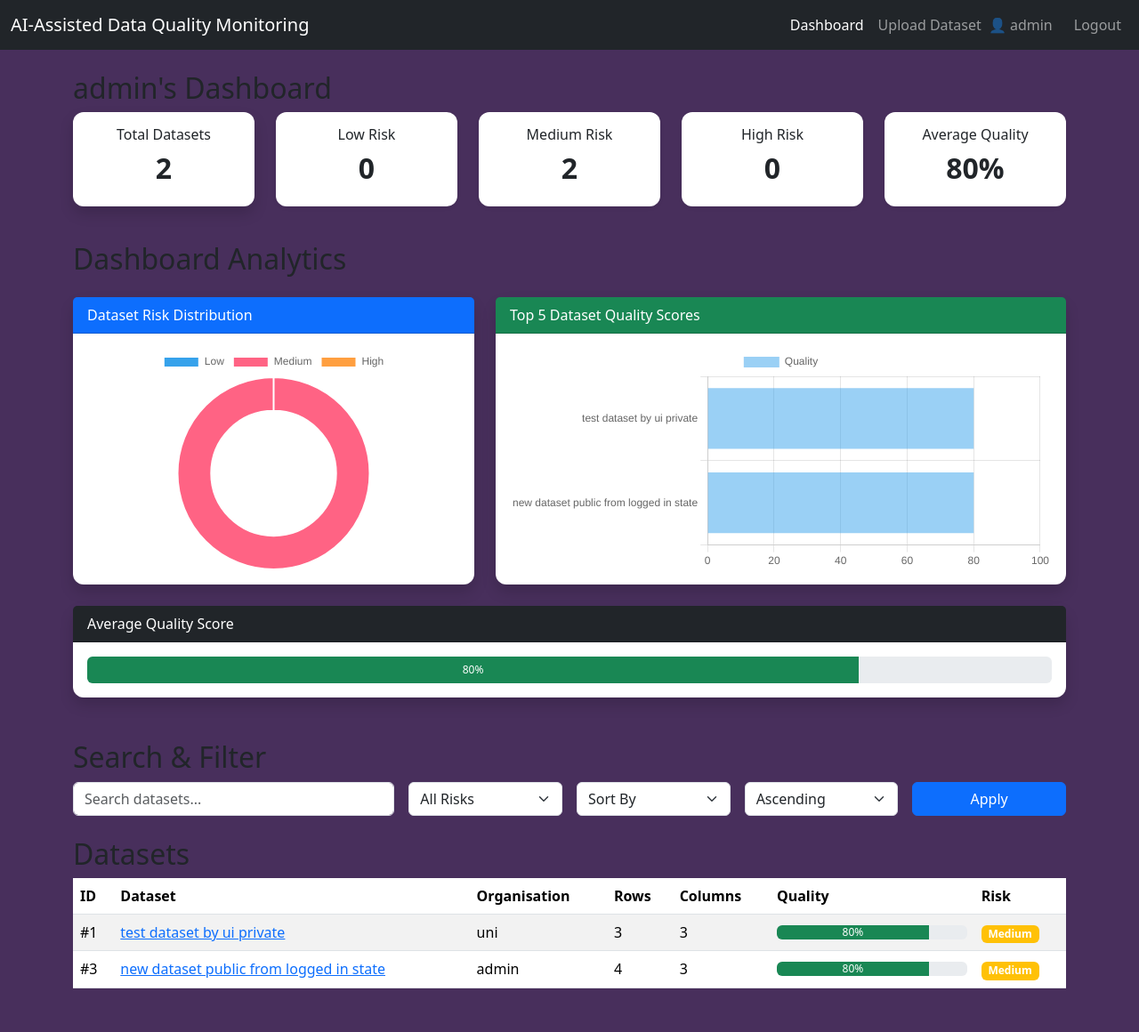
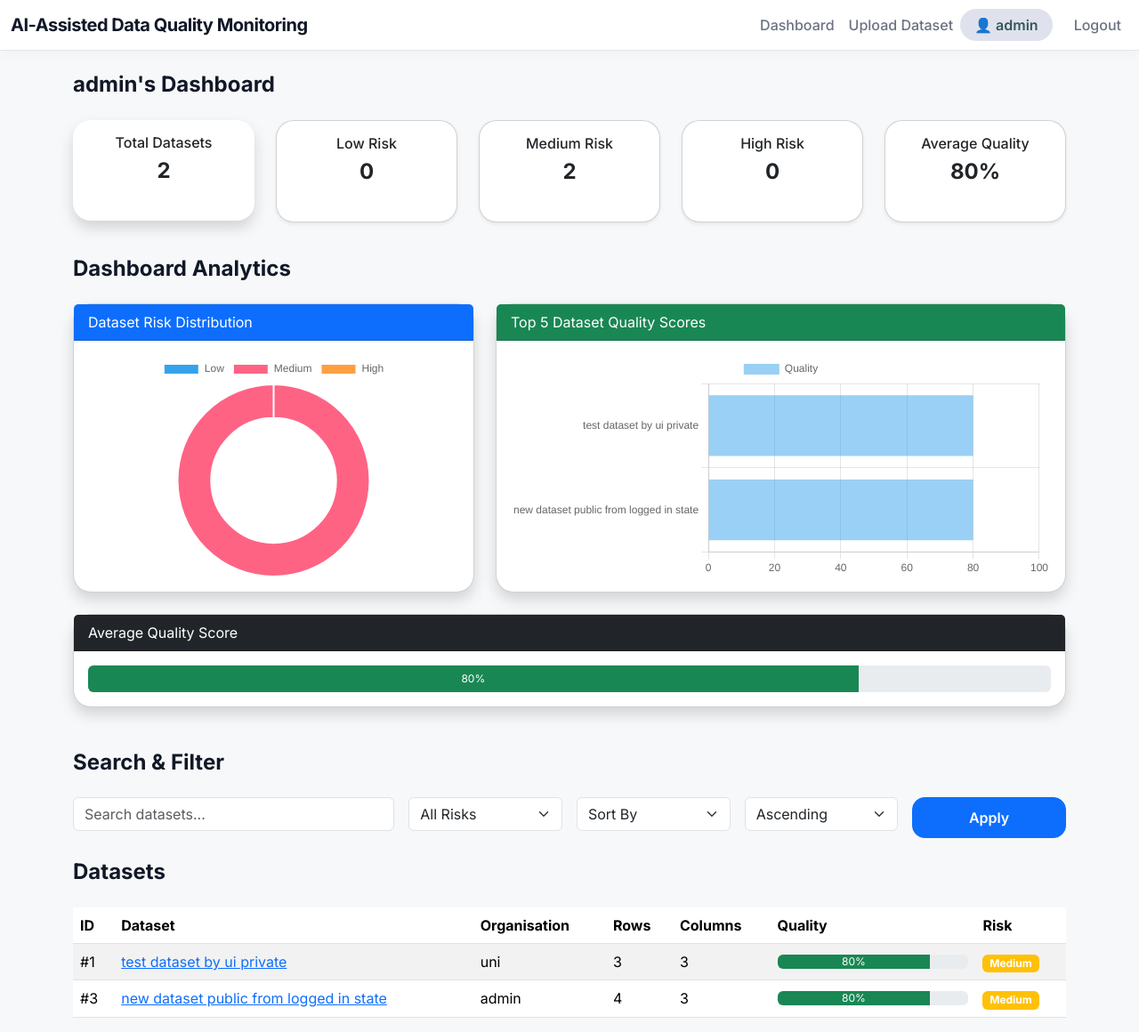
Before and after one commit to Sahil-A-Mokashi/ai-assisted-data-quality-monitoring, a Flask app: page / in a window 1280 px wide. Shown: the whole page at 89% size. Before the commit the page ends 1111 px from the top, so only its background shows below. Run offline with Flask 3, Linux system fonts and the light colour scheme; a user stored in the database is signed in; data comes from the database, SQL or seed files in the repository; some libraries are stand-ins or nearby versions.

Commit message:
cosmetic improvements, used css inspirations from existing apps on the internet

```diff
--- a/routes/datasets.py
+++ b/routes/datasets.py
@@ -36,20 +36,6 @@ def get_datasets():
     else:
 
         query = Dataset.query.filter_by(
-            is_public=True
-        )
-
-    username = session.get("username")
-
-    if username:
-
-        query = query.filter_by(
-            owner_username=username
-        )
-
-    else:
-
-        query = query.filter_by(
             is_public=True
         )
 
--- a/static/script.js
+++ b/static/script.js
@@ -8,8 +8,6 @@ window.onload = () => {
 
         loadDashboard();
         loadDatasets();
-
-        const applyButton = document.getElementById("apply");
 
     }
 
--- a/static/style.css
+++ b/static/style.css
@@ -1,14 +1,57 @@
+@import url('https://fonts.googleapis.com/css2?family=Inter:wght@300;400;500;600;700&display=swap');
 body{
 
-background: #482f5c;
+background: #f8f9fb;
 
 }
 
+:root{
+
+    --bg:#F7F8FA;
+
+    --card:#FFFFFF;
+
+    --text:#111827;
+
+    --subtext:#6B7280;
+
+    --border:#E5E7EB;
+
+    --primary:#2563EB;
+
+    --success:#16A34A;
+
+    --warning:#F59E0B;
+
+    --danger:#DC2626;
+
+}
+
+*{
+
+    margin:0;
+
+    padding:0;
+
+    box-sizing:border-box;
+
+}
+
+body{
+
+    font-family:'Inter',sans-serif;
+
+    background:var(--bg);
+
+    color:var(--text);
+
+}
 .card{
 
-border:none;
+border-radius:20px;
 
-border-radius:12px;
+box-shadow:
+0 8px 30px rgba(0,0,0,.04);
 
 }
 
@@ -31,3 +74,83 @@ background:white;
 #top-quality-chart{
     height:250px !important;
 }
+
+.navbar{
+
+    background:white !important;
+
+    border-bottom:1px solid var(--border);
+
+    box-shadow:0 2px 15px rgba(0,0,0,.04);
+
+}
+
+.navbar-brand{
+
+    color:var(--text)!important;
+
+    font-weight:700;
+
+    letter-spacing:-0.5px;
+
+}
+
+.nav-link{
+
+    color:var(--subtext)!important;
+
+    font-weight:500;
+
+    transition:.25s;
+
+}
+
+.nav-link:hover{
+
+    color:var(--primary)!important;
+
+}
+
+.card:hover{
+
+    transform:translateY(-4px);
+
+    box-shadow:
+
+    0 18px 40px rgba(0,0,0,.08);
+
+}
+
+.btn{
+
+    border-radius:14px;
+
+    font-weight:600;
+
+    padding:10px 18px;
+
+}
+
+h2{
+
+    font-size:1.5rem;
+
+    font-weight:700;
+
+    margin-bottom:25px;
+
+}
+
+.user-pill{
+
+    background: #dfe2ed;
+
+    color: #345759;
+
+    padding:8px 16px;
+
+    border-radius:50px;
+
+    font-weight:600;
+
+}
--- a/templates/index.html
+++ b/templates/index.html
@@ -33,7 +33,11 @@
 
             <span class="navbar-text me-3">
 
-            👤 {{ username }}
+           <span class="user-pill">
+
+                👤 admin
+
+                </span>
 
             </span>
 
```
